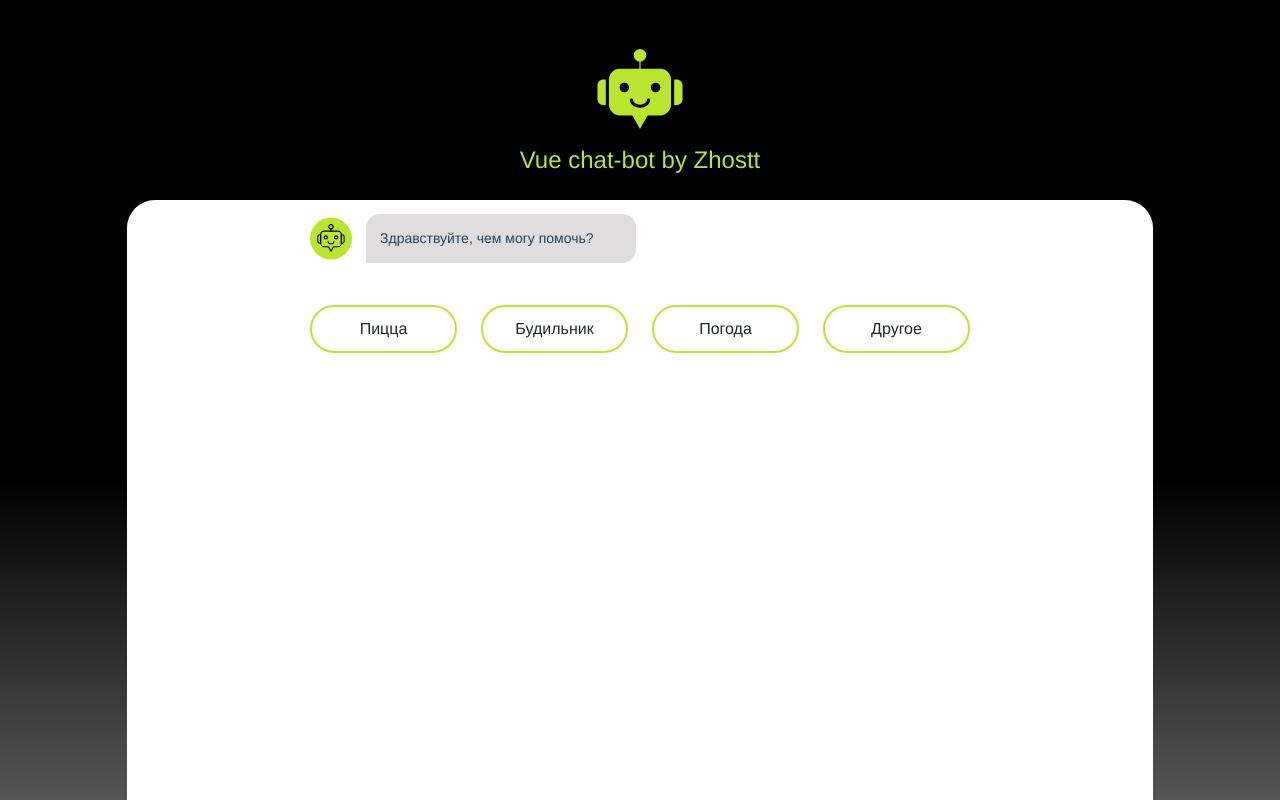
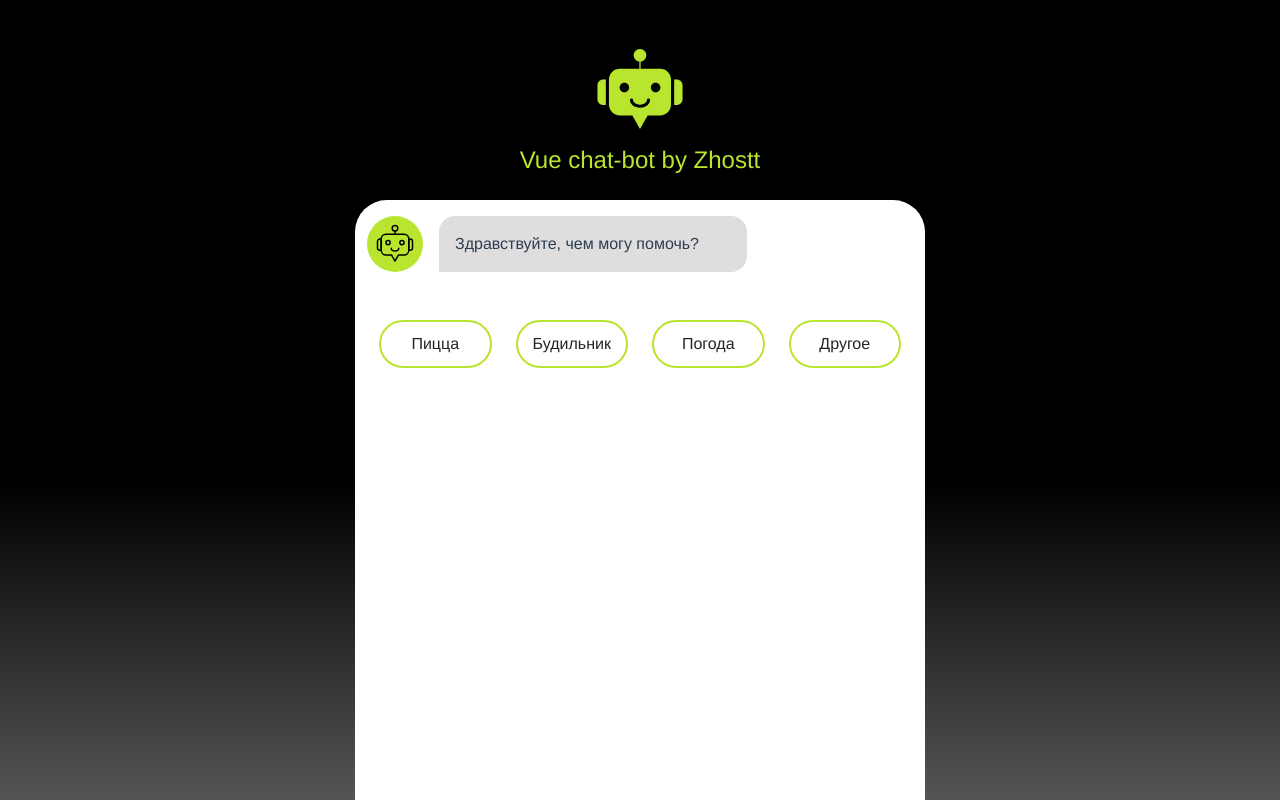
Before and after one commit to Zhostt/Chatbot-Vue, a Vue app: page / in a window 1280 px wide. Built offline with nearby package versions, Linux system fonts and the light colour scheme.

Commit message:
finished styles

```diff
--- a/src/App.vue
+++ b/src/App.vue
@@ -3,7 +3,7 @@
   <div class="row justify-content-center  align-items-end  vh-100">
     <img class="welcome-image mt-5 mb-3" src="/avatars/Welcome-face.svg" alt="Welcome-face">
     <h4 class="welcome">Vue chat-bot by Zhostt</h4>
-    <div class="chat-window col-12 col-lg-8 mt-3 p-0">
+    <div class="chat-window mt-3 p-0 ">
       <MessageList/>
       <QuestionSelector/>
     </div>
@@ -28,7 +28,7 @@ export default {
   -webkit-font-smoothing: antialiased;
   -moz-osx-font-smoothing: grayscale;
   color: #2c3e50;
-  font-size: 14px;
+  font-size: 16px;
   background: linear-gradient(180deg,black 60%, grey 120%);
 }
 
@@ -52,5 +52,15 @@ text-align: center;
 ::-webkit-scrollbar {
     width: 12px;
 }
+@media screen and (min-width: 0px) {
+  .chat-window{
+    width: 100%
+  }
+}
+@media screen and (min-width: 860px) {
+    .chat-window{
+      width:  50%
+    }
+}
 
 </style>
--- a/src/components/MessageList.vue
+++ b/src/components/MessageList.vue
@@ -6,7 +6,7 @@
             v-for="message in this.$store.state.messages"
             v-bind:key="message.id"
           >
-            <img class="avatar col-2"
+            <img class="avatar col-3"
               :src="this.$store.state.images[message.author].src"
               :alt="this.$store.state.images[message.author].alt">
             <div class="message-body">
@@ -37,11 +37,12 @@
 }
   .message {
     display: flex;
+    width: 100%;
   }
 
   .avatar {
-    min-width: 2em;
-    max-width: 3em;
+    min-width: 3em;
+    max-width: 3.5em;
   }
 
   .user{
--- a/src/components/QuestionSelector.vue
+++ b/src/components/QuestionSelector.vue
@@ -1,20 +1,16 @@
 <template>
     <div class="container questions">
         <div class="user-questions row justify-content-center mb-3"  ref="scrollToMe">
-            <div class="col-lg-8">
-            <div class="row ">
+
+            <div class="row">
                 <div
-                    class="question col-12  col-s-6 col-md-3 "
+                    class="question col-12 col-s-6 col-md-3"
                     v-for="question in this.$store.state.possibleQuestions"
                     v-bind:key="question.id"
                 >
                     <button class="question btn question-button" role="button" @click="handleQuestion(question)">{{ question.text }}</button>
                 </div>
             </div>
-            </div>
-
-
-
             </div>
         </div>
 </template>
```
